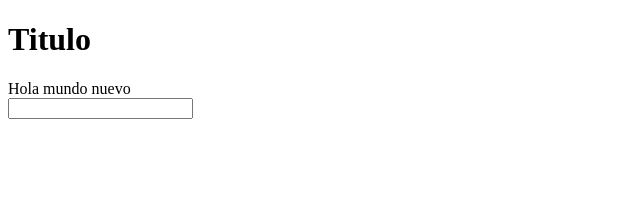
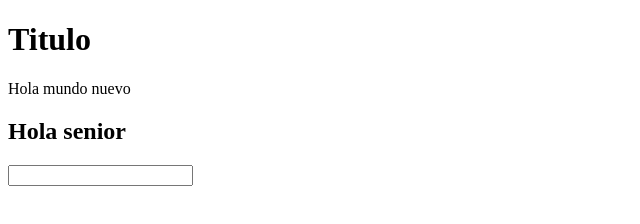
Before and after one commit to kevinsalcedo95/git-tutorial, a plain HTML site: page index.html in a window 1280 px wide. Shown: the whole page, without its empty margins (0-640 px from the left). Drawn offline with Linux system fonts and the light colour scheme.

Commit message:
Actualizacion 7:09pm

```diff
--- a/index.html
+++ b/index.html
@@ -11,6 +11,7 @@
         Hola mundo nuevo
 
         <form action="#" method="POST">
+            <h2>Hola senior</h2>
             <input type="text">
         </form>
     </div>
```
